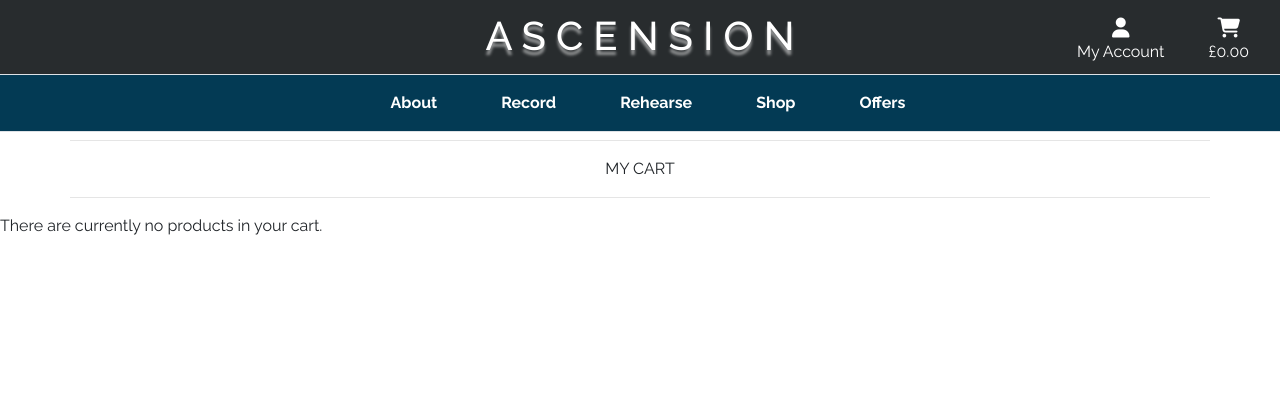
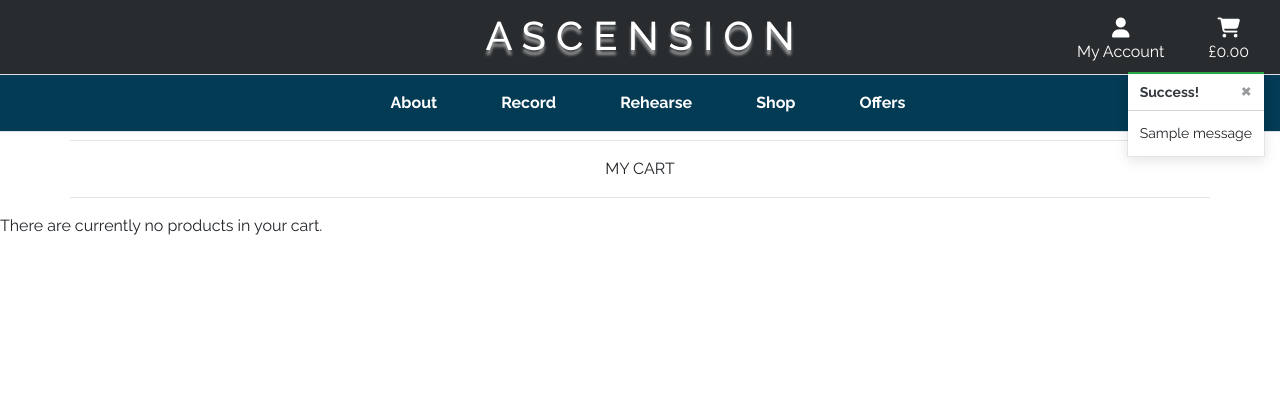
Before and after one commit to ryanmcnally93/ascension, a Django app: page /cart/ in a window 1280 px wide. Shown: the top 420 px of the page. Run offline with Django 3.2, Linux system fonts and the light colour scheme; tables that the repository leaves empty hold one stand-in row (values such as "Sample post"); one stand-in notice (Sample message) is shown; some libraries are stand-ins or nearby versions; some web fonts are replaced.

Commit message:
Set up toasts

```diff
--- a/ascension/settings.py
+++ b/ascension/settings.py
@@ -83,6 +83,8 @@ TEMPLATES = [
     },
 ]
 
+MESSAGE_STORAGE = 'django.contrib.messages.storage.session.SessionStorage'
+
 AUTHENTICATION_BACKENDS = (
     # Needed to login by username in Django admin, regardless of `allauth`
     'django.contrib.auth.backends.ModelBackend',
--- a/cart/templates/cart/cart.html
+++ b/cart/templates/cart/cart.html
@@ -88,13 +88,13 @@
 
     <input type="hidden" id="refreshed" value="false">
     <script type="text/javascript">
-        $(window).load(function(){
+        $(window).on('load', function(){
             if ($('#refreshed').val() == "false") {
             $('#refreshed').val("true");
             }
             else {
             $('#refreshed').val("false");
-            location.reload();
+            location.reload(true);
             }
         });
     </script>
--- a/cart/views.py
+++ b/cart/views.py
@@ -1,5 +1,7 @@
 from django.shortcuts import render, redirect, reverse
+from django.contrib import messages
 from django.http import HttpResponse
+from products.models import Product
 
 
 def view_cart(request):
@@ -7,15 +9,20 @@ def view_cart(request):
 
 
 def alter_cart(request, product_id):
-    # redirect_url = request.POST.get('redirect_url')
+    redirect_url = request.POST.get('redirect_url')
     cart = request.session.get('cart', {})
     quantity = int(request.POST.get('quantity'))
+    date = ""
 
-    #THIS IS WHERE THE PROBLEM IS
-    # date = ""
-    # if request.POST.get('date-time') == "":
-    #     print('YES')
-    #PROBLEM
+    product = Product.objects.get(pk=product_id)
+
+    if 'date' in request.POST:
+        date = request.POST.get('date')
+        # NEEDS TO BE THE SELECTED TIME
+        time = request.POST.get('time')
+        print(date)
+        print(time)
+        # UPDATE BOOKED SESSIONS?
 
     if 'increase-quantity' in request.POST:
         cart[product_id] += 1
@@ -35,6 +42,7 @@ def alter_cart(request, product_id):
             cart[product_id] += quantity
         else:
             cart[product_id] = quantity
+            messages.success(request, f'Added {product.name} to your bag')
 
     if 'remove_all_of_item_product_info' in request.POST:
         if product_id in cart:
@@ -57,4 +65,5 @@ def alter_cart(request, product_id):
 
     request.session['cart'] = cart
     print(request.session['cart'])
-    return HttpResponse('<script>history.back();</script>')
+    return redirect(redirect_url)
+    # HttpResponse('<script>history.back();</script>')
--- a/products/static/products/css/products.css
+++ b/products/static/products/css/products.css
@@ -20,6 +20,10 @@
     border: 1px solid #033A54;
     padding: 11px;
     color: #033A54;
+}
+
+#no-radios {
+    display: none;
 }
 
 .products-add {
@@ -112,6 +116,7 @@ input[type=number] {
 
 .timeline-button {
     margin: 0 5px 0 0;
+    display: inline;
 }
 
 .radio {
--- a/static/css/base.css
+++ b/static/css/base.css
@@ -24,6 +24,27 @@ html, body {
     position: relative;
     margin-top: -72px;
     clear: both;
+}
+
+/* Messages */
+
+.message-container {
+    position: fixed;
+    top: 72px;
+    right: 15px;
+    z-index: 99999999999;
+}
+
+.custom-toast {
+    overflow: visible;
+}
+
+.toast-capper {
+    height: 2px;
+}
+
+.toast {
+    opacity: 1;
 }
 
 /* END OF STICKY FOOTER */
--- a/templates/base.html
+++ b/templates/base.html
@@ -100,7 +100,11 @@
                 </div>
             </header>
             {% if messages %}
-                <div class="message-container"></div>
+                <div class="message-container">
+                    {% for message in messages %}
+                        {% include 'includes/toasts/toast_success.html' %}
+                    {% endfor %}
+                </div>
             {% endif %}
 
             {% block page_header %}
@@ -110,6 +114,9 @@
             {% endblock %}
 
             {% block postloadjs %}
+            <script type="text/javascript">
+                $('.toast').toast('show');
+            </script>
             {% endblock %}
 
         </div>
--- /dev/null
+++ b/templates/includes/toasts/toast_success.html
@@ -0,0 +1,13 @@
+<div class="toast custom-toast rounded-0 border-top-0" data-autohide="false">
+    <div class="arrow-up arrow-success"></div>
+    <div class="w-100 toast-capper bg-success"></div>
+    <div class="toast-header bg-white text-dark">
+        <strong class="mr-auto">Success!</strong>
+        <button type="button" class="ml-2 mb-1 close text-dark" data-dismiss="toast" aria-label="Close">
+            <span aria-hidden="true">&times;</span>
+        </button>
+    </div>
+    <div class="toast-body bg-white">
+        {{ message }}
+    </div>
+</div>
```
Also changed, not shown: products/templates/products/product_information.html (+41 -15 lines), templates/includes/toasts/toast_error.html (added, +13 -0 lines), templates/includes/toasts/toast_info.html (added, +13 -0 lines), templates/includes/toasts/toast_warning.html (added, +13 -0 lines).
